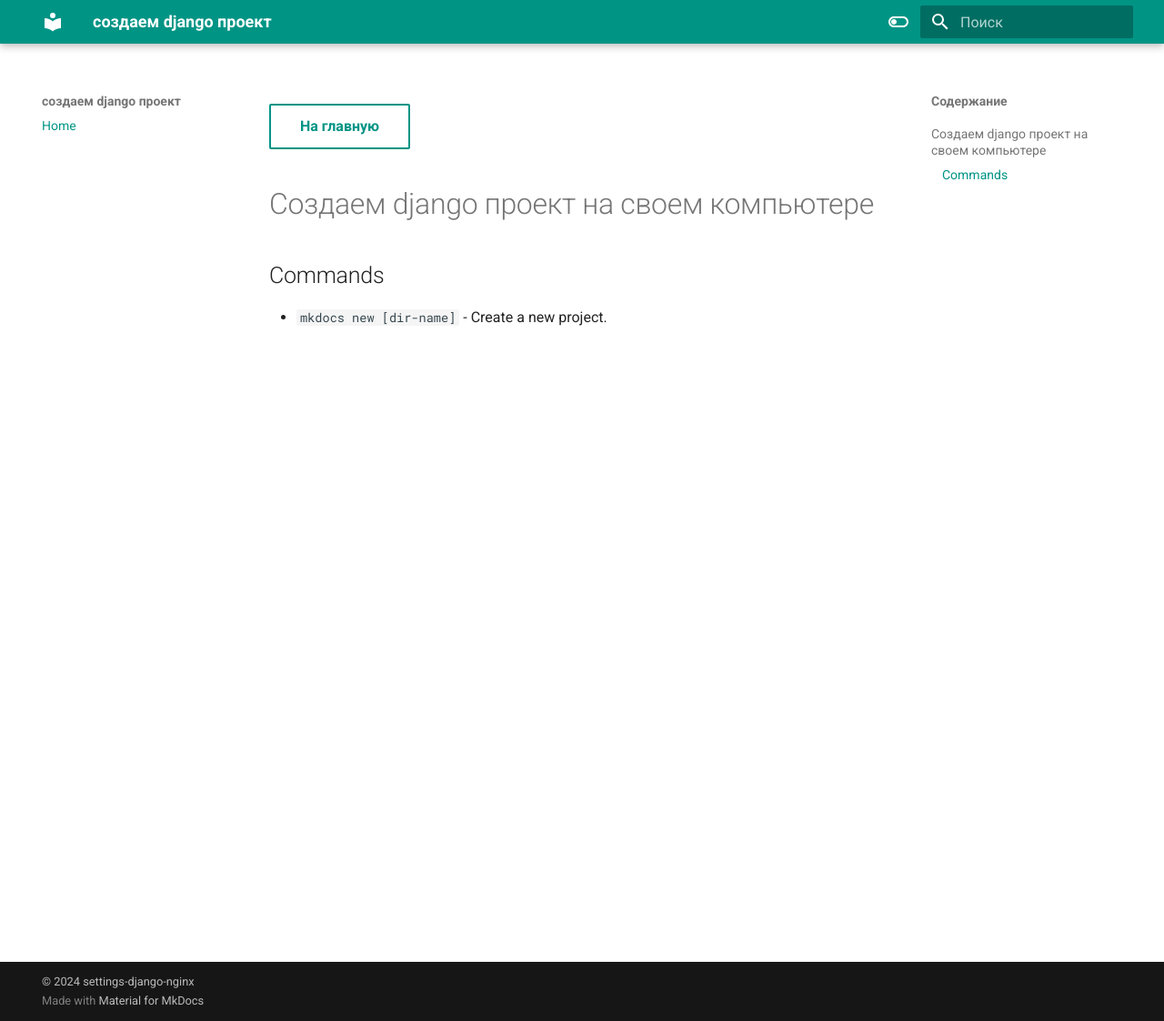
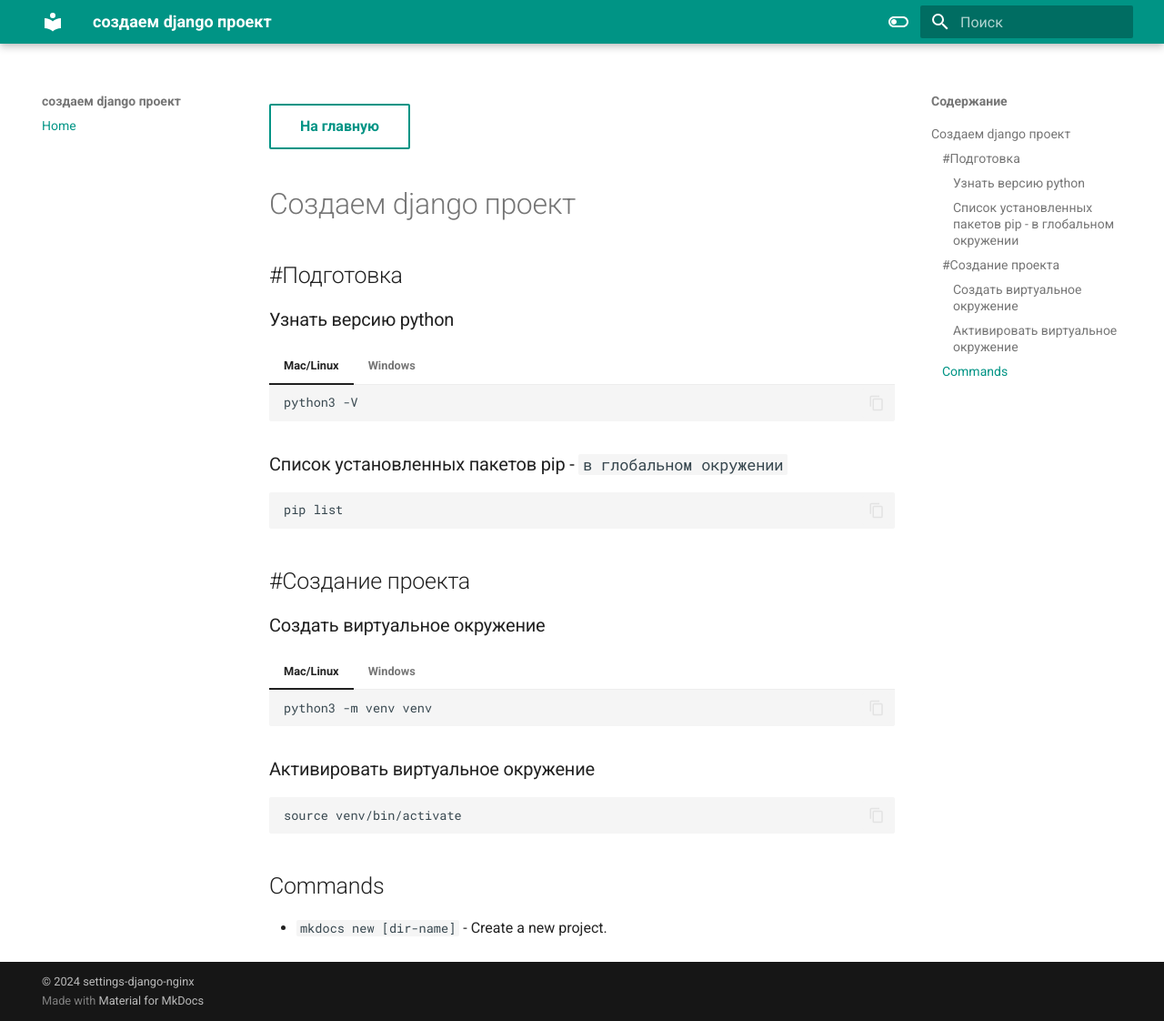
Before and after one commit to pavelcity/django-for-start, an MkDocs documentation site: the page built from docs/index.md, in a window 1280 px wide and 1122 px high. Shown: the whole window at 91% size. Built offline with MkDocs 1.6.1 and Material for MkDocs 9.7.7, drawn with Linux system fonts in a browser that asks for light colours.

Commit message:
add info

````diff
--- a/docs/index.md
+++ b/docs/index.md
@@ -1,8 +1,44 @@
 [На главную](/){ .md-button }
 ##
 
-# Создаем django проект на своем компьютере
+# Создаем django проект
 
+
+## #Подготовка
+
+### Узнать версию python
+=== "Mac/Linux"
+    ```
+    python3 -V
+    ```
+=== "Windows"
+    ```
+    python -V
+    ```
+
+
+### Список установленных пакетов pip - `в глобальном окружении`
+```
+pip list
+```
+
+
+## #Создание проекта
+
+### Создать  виртуальное окружение
+=== "Mac/Linux"
+    ```
+    python3 -m venv venv
+    ```
+=== "Windows"
+    ```
+    python -m venv venv
+    ```
+
+### Активировать  виртуальное окружение
+```
+source venv/bin/activate
+```
 
 
 
````
